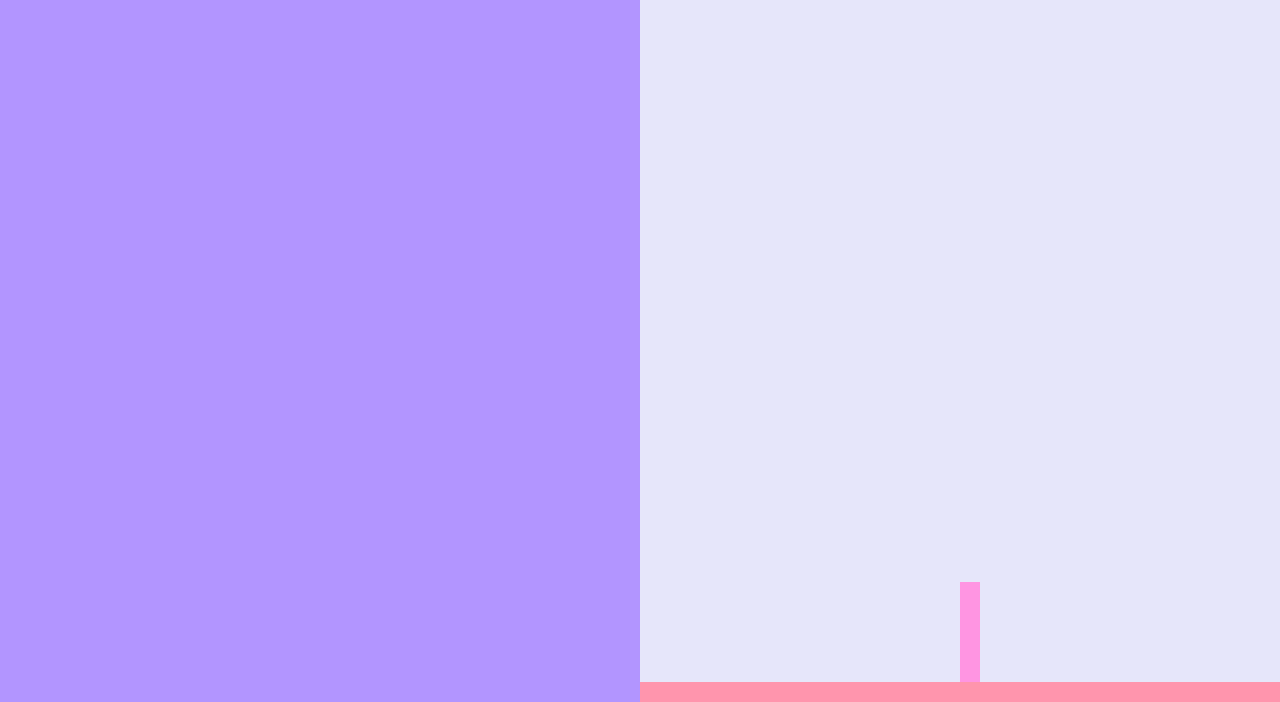
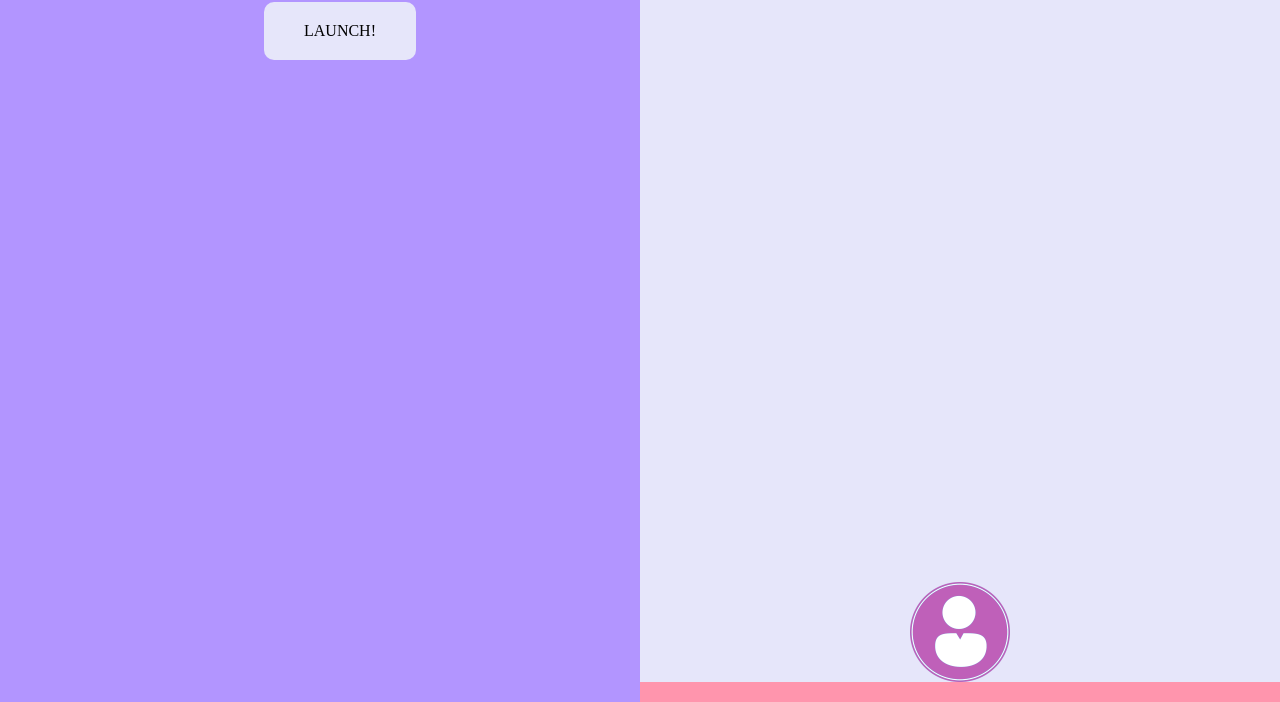
Before and after one commit to marrrrryyy/js-rocket, a plain HTML site: page rocket.html in a window 1280 px wide. Shown: the part 98-800 px from the top of the page. Drawn offline with Linux system fonts and the light colour scheme.

Commit message:
buttons and co

```diff
--- a/css/rocket.css
+++ b/css/rocket.css
@@ -8,6 +8,8 @@ body{
     height: 100%;
     top: 0;
     left: 0;
+    text-align: center;
+    padding: 20px;
 }
 .right{
     background-color: lavender;
@@ -21,9 +23,10 @@ body{
     position: absolute;
     left: 50%;
     bottom: 20px;
-    width: 20px;
+    width: 100px;
     height: 100px;
-    background-color: #FF95E2;
+    margin-left: -50px;
+    background: url("../img/icon2.png") no-repeat center center;
     transition: bottom 10000ms;
 }
 body.body-state1 .rocket{
@@ -70,5 +73,15 @@ a{
 
 }
 a.button{
+    display: inline-block;
+    background-color: lavender;
+    color: black;
+    padding: 20px 40px;
+    text-decoration: none;
+    text-transform: uppercase;
+    border-radius: 10px;
 
 }
+a.button:hover{
+    background-color: #FFB295;
+}
```
Also changed, not shown: img/icon.png (added), img/icon2.png (added).
